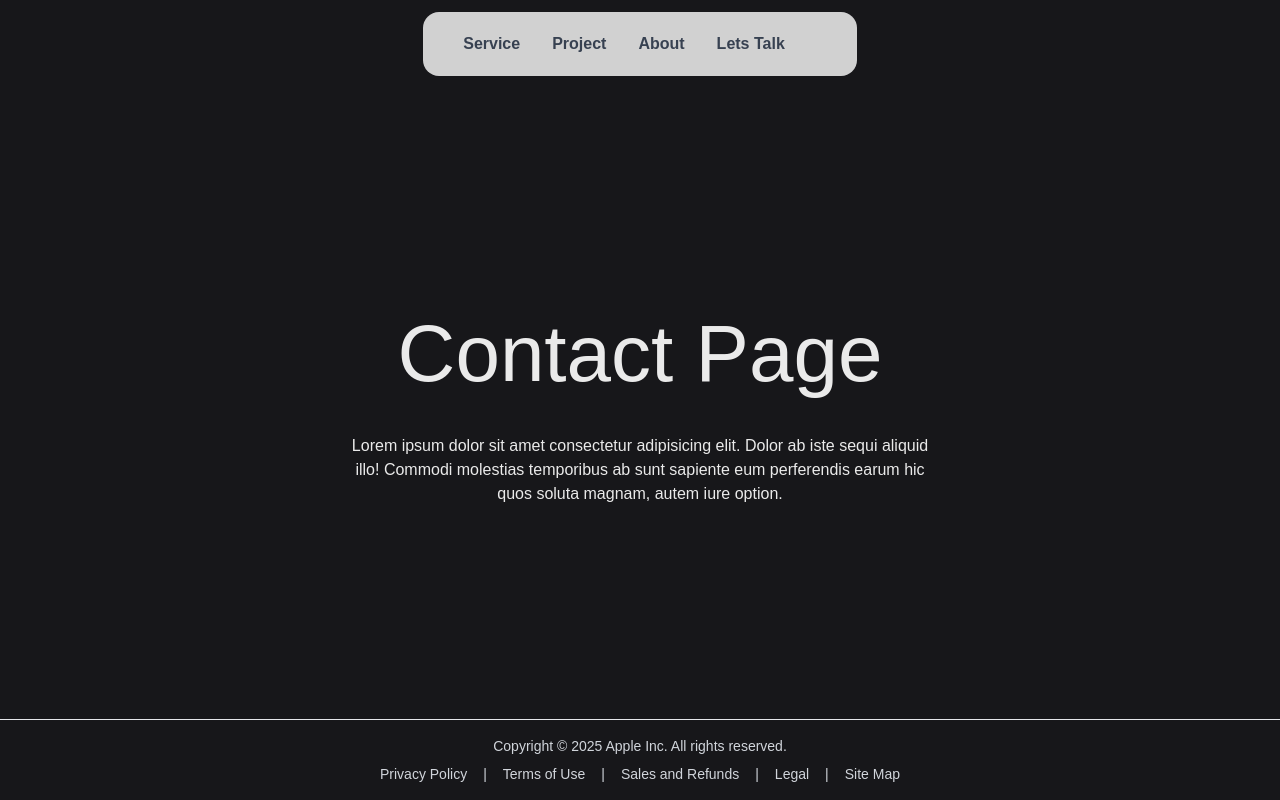
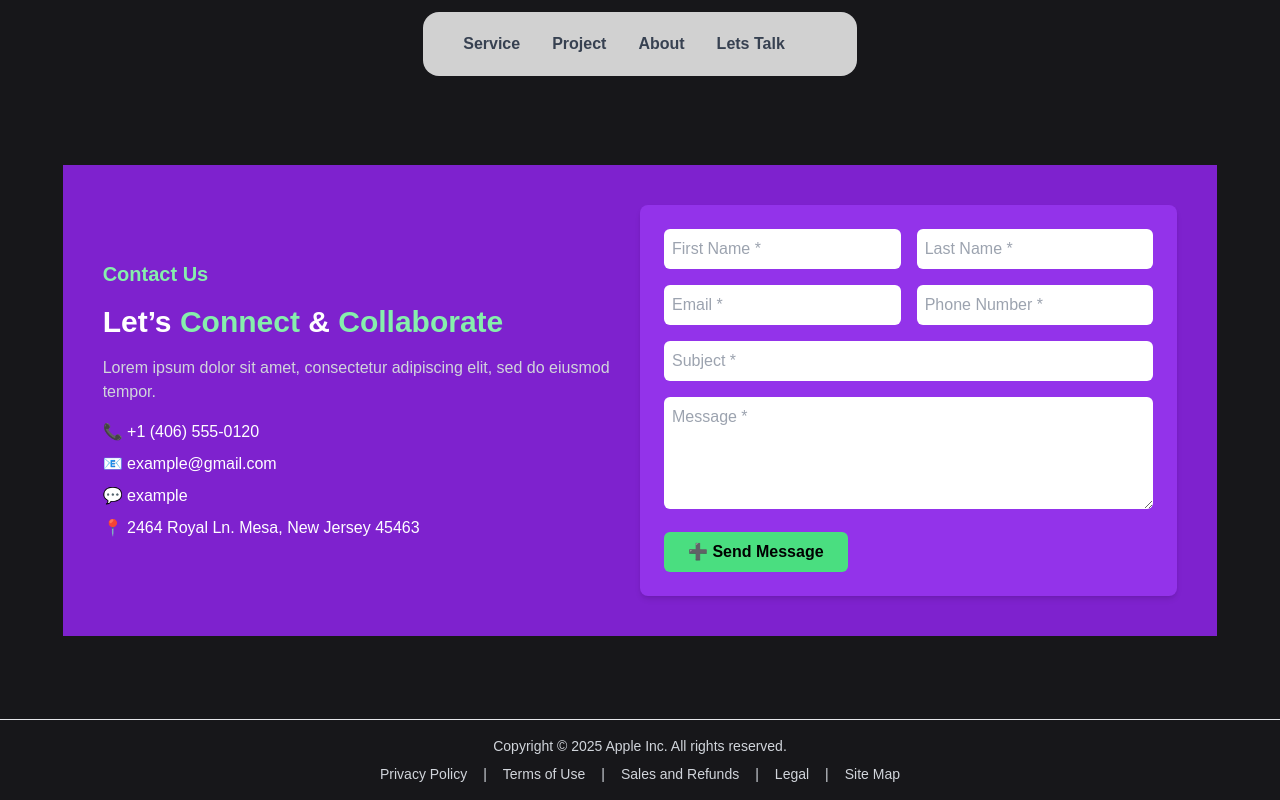
Before and after one commit to Pathum-Hettiarachchi/test_next_js_and_tailwind_css, a Next.js app: page /contact in a window 1280 px wide. Built offline with nearby package versions, Linux system fonts and the light colour scheme.

Commit message:
contact page updated

```diff
--- a/app/contact/page.tsx
+++ b/app/contact/page.tsx
@@ -1,5 +1,6 @@
 import React from 'react'
 import Footer from '../Components/Footer'
+import ContactSection from '../Components/contactsection'
 
 export default function page() {
   return (
@@ -13,11 +14,7 @@ export default function page() {
         <li className='mr-8'><a href="">Lets Talk</a></li>
         </div>
       </div>
-    <h1 className='text-[80px] text-fontcolor'>Contact Page</h1>
-    <p className='w-[600px] mt-5 text-center text-fontcolor'>Lorem ipsum dolor sit amet consectetur adipisicing elit. Dolor ab iste sequi aliquid illo!
-        Commodi molestias temporibus ab sunt sapiente eum perferendis earum hic quos soluta magnam,
-        autem iure option.</p>
-
+      <ContactSection />
      <section className='flex justify-center items-center w-full h-auto absolute bottom-0'>
     <Footer />
     </section>
```
